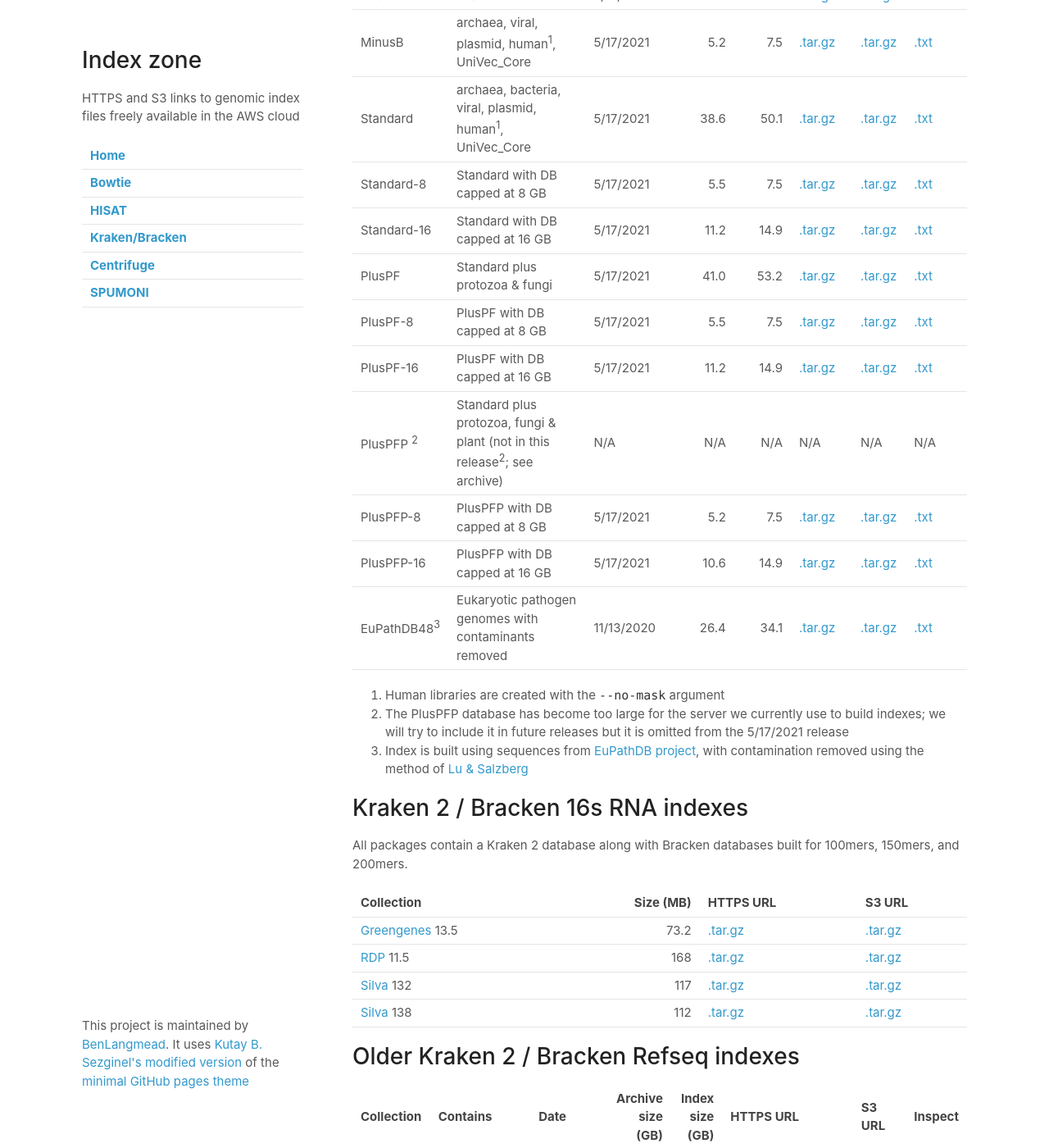
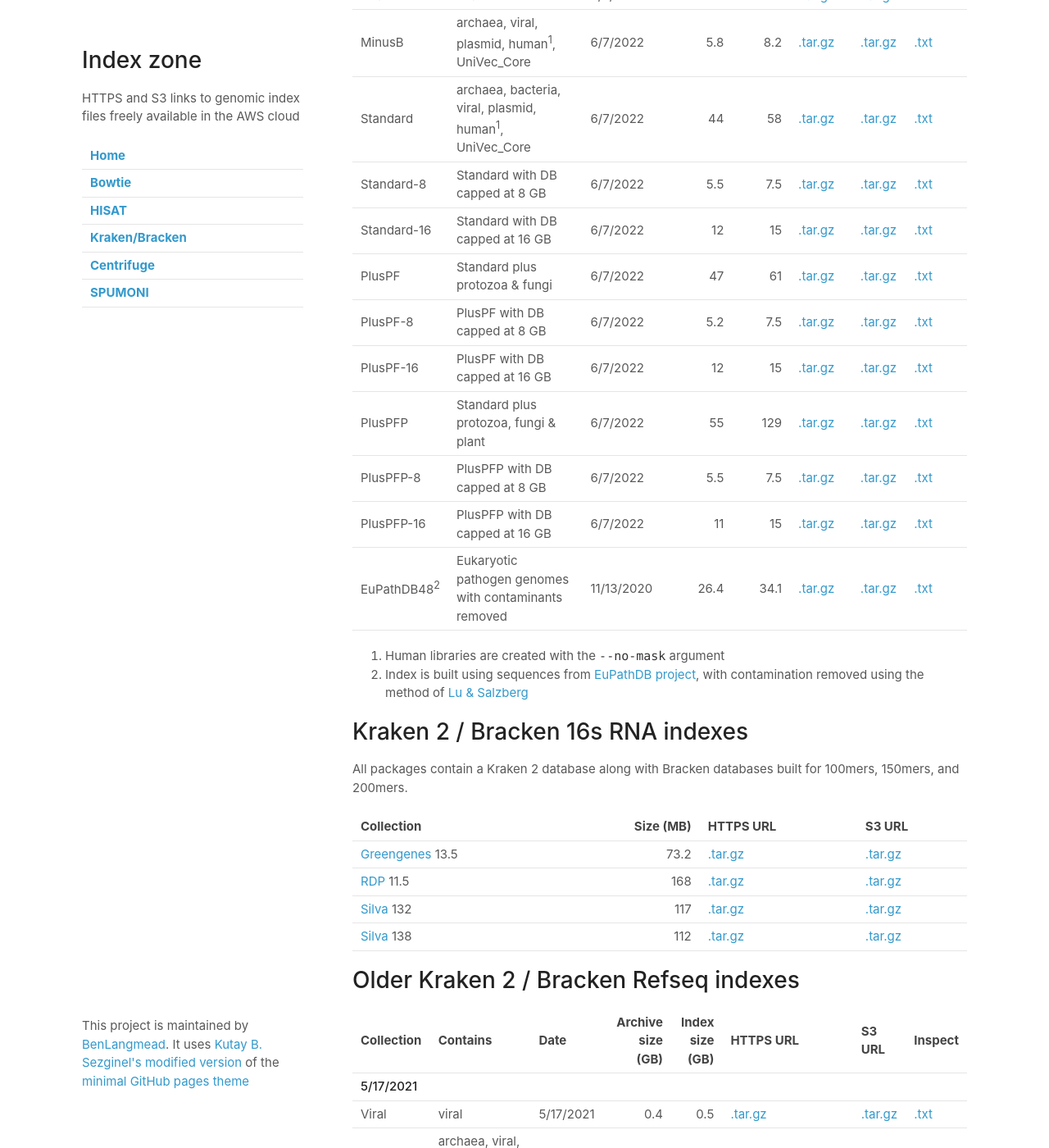
Before and after one commit to BenLangmead/aws-indexes, a Jekyll site: the page built from docs/k2.md, in a window 1280 px wide and 1400 px high, scrolled down 567 px. Shown: the whole window at 82% size. Built offline with Jekyll 4.4.1, drawn with Linux system fonts in a browser that asks for light colours; our own code applies the rules of GitHub Pages for plain Markdown files; some of the changed text lies outside the part shown.

Commit message:
update with June 2022 indexes

```diff
--- a/docs/k2.md
+++ b/docs/k2.md
@@ -15,22 +15,62 @@ Links in the "Inspect" column are to files containing the output of running `kra
 
 <div class="datatable-begin"></div>
 
-Collection    |     Contains                                                                   | Date       | Archive size (GB) | Index size (GB) |                          HTTPS URL | S3 URL                                 | Inspect
-------------- | ------------------------------------------------------------------------------ | ---------- | -----------------:| ---------------:| ---------------------------------- | -------------------------------------- | -------
-Viral         | viral                                                                          | 5/17/2021  |               0.4 |             0.5 | [.tar.gz][k2_viral_20210517]       | [.tar.gz][k2_viral_20210517_s3]        | [.txt][k2_viral_20210517_inspect]
-MinusB        | archaea, viral, plasmid, human<sup>1</sup>, UniVec_Core                        | 5/17/2021  |               5.2 |             7.5 | [.tar.gz][k2_minusb_20210517]      | [.tar.gz][k2_minusb_20210517_s3]       | [.txt][k2_minusb_20210517_inspect]
-Standard      | archaea, bacteria, viral, plasmid, human<sup>1</sup>, UniVec_Core              | 5/17/2021  |              38.6 |            50.1 | [.tar.gz][k2_standard_20210517]    | [.tar.gz][k2_standard_20210517_s3]     | [.txt][k2_standard_20210517_inspect]
-Standard-8    | Standard with DB capped at 8 GB                                                | 5/17/2021  |               5.5 |             7.5 | [.tar.gz][k2_standard_8_20210517]  | [.tar.gz][k2_standard_8_20210517_s3]   | [.txt][k2_standard_8_20210517_inspect]
-Standard-16   | Standard with DB capped at 16 GB                                               | 5/17/2021  |              11.2 |            14.9 | [.tar.gz][k2_standard_16_20210517] | [.tar.gz][k2_standard_16_20210517_s3]  | [.txt][k2_standard_16_20210517_inspect]
-PlusPF        | Standard plus protozoa & fungi                                                 | 5/17/2021  |              41.0 |            53.2 | [.tar.gz][k2_pluspf_20210517]      | [.tar.gz][k2_pluspf_20210517_s3]       | [.txt][k2_pluspf_20210517_inspect]
-PlusPF-8      | PlusPF with DB capped at 8 GB                                                  | 5/17/2021  |               5.5 |             7.5 | [.tar.gz][k2_pluspf_8_20210517]    | [.tar.gz][k2_pluspf_8_20210517_s3]     | [.txt][k2_pluspf_8_20210517_inspect]
-PlusPF-16     | PlusPF with DB capped at 16 GB                                                 | 5/17/2021  |              11.2 |            14.9 | [.tar.gz][k2_pluspf_16_20210517]   | [.tar.gz][k2_pluspf_16_20210517_s3]    | [.txt][k2_pluspf_16_20210517_inspect]
-PlusPFP <sup>2</sup>       | Standard plus protozoa, fungi & plant (not in this release<sup>2</sup>; see archive)       | N/A        |               N/A |  N/A            |     N/A                                 |      N/A                                    | N/A
-PlusPFP-8     | PlusPFP with DB capped at 8 GB                                                 | 5/17/2021  |               5.2 |             7.5 | [.tar.gz][k2_pluspfp_8_20210517]   | [.tar.gz][k2_pluspfp_8_20210517_s3]    | [.txt][k2_pluspfp_8_20210517_inspect]
-PlusPFP-16    | PlusPFP with DB capped at 16 GB                                                | 5/17/2021  |              10.6 |            14.9 | [.tar.gz][k2_pluspfp_16_20210517]  | [.tar.gz][k2_pluspfp_16_20210517_s3]   | [.txt][k2_pluspfp_16_20210517_inspect]
-EuPathDB48<sup>3</sup> | Eukaryotic pathogen genomes with contaminants removed                 | 11/13/2020 |              26.4 |            34.1 | [.tar.gz][k2_eupathdb_20201113]    | [.tar.gz][k2_eupathdb_20201113_s3]     | [.txt][k2_eupathdb_20201113_inspect]
+Collection    | Contains                                                          | Date     | Archive size (GB) | Index size (GB) |                          HTTPS URL | S3 URL                               | Inspect
+------------- |-------------------------------------------------------------------|----------|------------------:|----------------:| -------------------------------- | ------------------------------------ | -------
+Viral         | viral                                                             | 6/7/2022 |               0.4 |             0.5 | [.tar.gz][k2_viral_20220607]     | [.tar.gz][k2_viral_20220607_s3]      | [.txt][k2_viral_20220607_inspect]
+MinusB        | archaea, viral, plasmid, human<sup>1</sup>, UniVec_Core           | 6/7/2022 |               5.8 |             8.2 | [.tar.gz][k2_minusb_20220607]    | [.tar.gz][k2_minusb_20220607_s3]     | [.txt][k2_minusb_20220607_inspect]
+Standard      | archaea, bacteria, viral, plasmid, human<sup>1</sup>, UniVec_Core | 6/7/2022 |                44 |              58 | [.tar.gz][k2_standard_20220607]  | [.tar.gz][k2_standard_20220607_s3]   | [.txt][k2_standard_20220607_inspect]
+Standard-8    | Standard with DB capped at 8 GB                                   | 6/7/2022 |               5.5 |             7.5 | [.tar.gz][k2_standard_8_20220607] | [.tar.gz][k2_standard_8_20220607_s3] | [.txt][k2_standard_8_20220607_inspect]
+Standard-16   | Standard with DB capped at 16 GB                                  | 6/7/2022 |                12 |              15 | [.tar.gz][k2_standard_16_20220607] | [.tar.gz][k2_standard_16_20220607_s3] | [.txt][k2_standard_16_20220607_inspect]
+PlusPF        | Standard plus protozoa & fungi                                    | 6/7/2022 |                47 |              61 | [.tar.gz][k2_pluspf_20220607]    | [.tar.gz][k2_pluspf_20220607_s3]     | [.txt][k2_pluspf_20220607_inspect]
+PlusPF-8      | PlusPF with DB capped at 8 GB                                     | 6/7/2022 |               5.2 |             7.5 | [.tar.gz][k2_pluspf_8_20220607]  | [.tar.gz][k2_pluspf_8_20220607_s3]   | [.txt][k2_pluspf_8_20220607_inspect]
+PlusPF-16     | PlusPF with DB capped at 16 GB                                    | 6/7/2022 |                12 |              15 | [.tar.gz][k2_pluspf_16_20220607] | [.tar.gz][k2_pluspf_16_20220607_s3]  | [.txt][k2_pluspf_16_20220607_inspect]
+PlusPFP       | Standard plus protozoa, fungi & plant                             | 6/7/2022 |                55 |             129 | [.tar.gz][k2_pluspfp_20220607]   | [.tar.gz][k2_pluspfp_20220607_s3]    | [.txt][k2_pluspfp_20220607_inspect]
+PlusPFP-8     | PlusPFP with DB capped at 8 GB                                    | 6/7/2022 |               5.5 |             7.5 | [.tar.gz][k2_pluspfp_8_20220607] | [.tar.gz][k2_pluspfp_8_20220607_s3]  | [.txt][k2_pluspfp_8_20220607_inspect]
+PlusPFP-16    | PlusPFP with DB capped at 16 GB                                   | 6/7/2022 |                11 |              15 | [.tar.gz][k2_pluspfp_16_20220607] | [.tar.gz][k2_pluspfp_16_20220607_s3] | [.txt][k2_pluspfp_16_20220607_inspect]
+EuPathDB48<sup>2</sup> | Eukaryotic pathogen genomes with contaminants removed             | 11/13/2020 |              26.4 |            34.1 | [.tar.gz][k2_eupathdb_20201113]  | [.tar.gz][k2_eupathdb_20201113_s3]   | [.txt][k2_eupathdb_20201113_inspect]
 
 <div class="datatable-end"></div>
+
+
+
+[k2_viral_20220607]: https://genome-idx.s3.amazonaws.com/kraken/k2_viral_20220607.tar.gz
+[k2_minusb_20220607]: https://genome-idx.s3.amazonaws.com/kraken/k2_minusb_20220607.tar.gz
+[k2_standard_20220607]: https://genome-idx.s3.amazonaws.com/kraken/k2_standard_20220607.tar.gz
+[k2_standard_8_20220607]: https://genome-idx.s3.amazonaws.com/kraken/k2_standard_8gb_20220607.tar.gz
+[k2_standard_16_20220607]: https://genome-idx.s3.amazonaws.com/kraken/k2_standard_16gb_20220607.tar.gz
+[k2_pluspf_20220607]: https://genome-idx.s3.amazonaws.com/kraken/k2_pluspf_20220607.tar.gz
+[k2_pluspf_8_20220607]: https://genome-idx.s3.amazonaws.com/kraken/k2_pluspf_8gb_20220607.tar.gz
+[k2_pluspf_16_20220607]: https://genome-idx.s3.amazonaws.com/kraken/k2_pluspf_16gb_20220607.tar.gz
+[k2_pluspfp_20220607]: https://genome-idx.s3.amazonaws.com/kraken/k2_pluspfp_8gb_20220607.tar.gz
+[k2_pluspfp_8_20220607]: https://genome-idx.s3.amazonaws.com/kraken/k2_pluspfp_20220607.tar.gz
+[k2_pluspfp_16_20220607]: https://genome-idx.s3.amazonaws.com/kraken/k2_pluspfp_16gb_20220607.tar.gz
+
+[k2_viral_20220607_s3]: s3://genome-idx/kraken/k2_viral_20220607.tar.gz
+[k2_minusb_20220607_s3]: s3://genome-idx/kraken/k2_minusb_20220607.tar.gz
+[k2_standard_20220607_s3]: s3://genome-idx/kraken/k2_standard_20220607.tar.gz
+[k2_standard_8_20220607_s3]: s3://genome-idx/kraken/k2_standard_8gb_20220607.tar.gz
+[k2_standard_16_20220607_s3]: s3://genome-idx/kraken/k2_standard_16gb_20220607.tar.gz
+[k2_pluspf_20220607_s3]: s3://genome-idx/kraken/k2_pluspf_20220607.tar.gz
+[k2_pluspf_8_20220607_s3]: s3://genome-idx/kraken/k2_pluspf_8gb_20220607.tar.gz
+[k2_pluspf_16_20220607_s3]: s3://genome-idx/kraken/k2_pluspf_16gb_20220607.tar.gz
+[k2_pluspfp_20220607_s3]: s3://genome-idx/kraken/k2_pluspfp_20220607.tar.gz
+[k2_pluspfp_20220607_s3]: s3://genome-idx/kraken/k2_pluspfp_20220607.tar.gz
+[k2_pluspfp_8_20220607_s3]: s3://genome-idx/kraken/k2_pluspfp_8gb_20220607.tar.gz
+[k2_pluspfp_16_20220607_s3]: s3://genome-idx/kraken/k2_pluspfp_16gb_20220607.tar.gz
+
+[k2_viral_20220607_inspect]: https://genome-idx.s3.amazonaws.com/kraken/viral_20220607/inspect.txt
+[k2_minusb_20220607_inspect]: https://genome-idx.s3.amazonaws.com/kraken/minusb_20220607/inspect.txt
+[k2_standard_20220607_inspect]: https://genome-idx.s3.amazonaws.com/kraken/standard_20220607/inspect.txt
+[k2_standard_8_20220607_inspect]: https://genome-idx.s3.amazonaws.com/kraken/standard_8gb_20220607/inspect.txt
+[k2_standard_16_20220607_inspect]: https://genome-idx.s3.amazonaws.com/kraken/standard_16gb_20220607/inspect.txt
+[k2_pluspf_20220607_inspect]: https://genome-idx.s3.amazonaws.com/kraken/pluspf_20220607/inspect.txt
+[k2_pluspf_8_20220607_inspect]: https://genome-idx.s3.amazonaws.com/kraken/pluspf_8gb_20220607/inspect.txt
+[k2_pluspf_16_20220607_inspect]: https://genome-idx.s3.amazonaws.com/kraken/pluspf_16gb_20220607/inspect.txt
+[k2_pluspfp_20220607_inspect]: https://genome-idx.s3.amazonaws.com/kraken/pluspfp_20220607/inspect.txt
+[k2_pluspfp_8_20220607_inspect]: https://genome-idx.s3.amazonaws.com/kraken/pluspfp_8gb_20220607/inspect.txt
+[k2_pluspfp_16_20220607_inspect]: https://genome-idx.s3.amazonaws.com/kraken/pluspfp_16gb_20220607/inspect.txt
+
 
 
 
@@ -122,8 +162,7 @@ EuPathDB48<sup>3</sup> | Eukaryotic pathogen genomes with contaminants removed
 [k2_pluspfp_16_20210127_inspect]: https://genome-idx.s3.amazonaws.com/kraken/pluspfp_16gb_20210127/inspect.txt
 
 1. Human libraries are created with the `--no-mask` argument
-2. The PlusPFP database has become too large for the server we currently use to build indexes; we will try to include it in future releases but it is omitted from the 5/17/2021 release
-3. Index is built using sequences from [EuPathDB project](https://veupathdb.org/veupathdb/app), with contamination removed using the method of [Lu & Salzberg](https://doi.org/10.1371/journal.pcbi.1006277)
+2. Index is built using sequences from [EuPathDB project](https://veupathdb.org/veupathdb/app), with contamination removed using the method of [Lu & Salzberg](https://doi.org/10.1371/journal.pcbi.1006277)
 
 # Kraken 2 / Bracken 16s RNA indexes
 
@@ -158,6 +197,18 @@ Collection              |  Size (MB) | HTTPS URL                        | S3 URL
 Collection    |     Contains                                            | Date       | Archive size (GB) | Index size (GB) |                          HTTPS URL | S3 URL                                 | Inspect
 ------------- | ------------------------------------------------------- | ---------- | -----------------:| ---------------:| ---------------------------------- | -------------------------------------- | -------
 **5/17/2021** |                                                         |            |                   |                 |                                    |                                        |
+Viral         | viral                                                                          | 5/17/2021  |               0.4 |             0.5 | [.tar.gz][k2_viral_20210517]       | [.tar.gz][k2_viral_20210517_s3]        | [.txt][k2_viral_20210517_inspect]
+MinusB        | archaea, viral, plasmid, human<sup>1</sup>, UniVec_Core                        | 5/17/2021  |               5.2 |             7.5 | [.tar.gz][k2_minusb_20210517]      | [.tar.gz][k2_minusb_20210517_s3]       | [.txt][k2_minusb_20210517_inspect]
+Standard      | archaea, bacteria, viral, plasmid, human<sup>1</sup>, UniVec_Core              | 5/17/2021  |              38.6 |            50.1 | [.tar.gz][k2_standard_20210517]    | [.tar.gz][k2_standard_20210517_s3]     | [.txt][k2_standard_20210517_inspect]
+Standard-8    | Standard with DB capped at 8 GB                                                | 5/17/2021  |               5.5 |             7.5 | [.tar.gz][k2_standard_8_20210517]  | [.tar.gz][k2_standard_8_20210517_s3]   | [.txt][k2_standard_8_20210517_inspect]
+Standard-16   | Standard with DB capped at 16 GB                                               | 5/17/2021  |              11.2 |            14.9 | [.tar.gz][k2_standard_16_20210517] | [.tar.gz][k2_standard_16_20210517_s3]  | [.txt][k2_standard_16_20210517_inspect]
+PlusPF        | Standard plus protozoa & fungi                                                 | 5/17/2021  |              41.0 |            53.2 | [.tar.gz][k2_pluspf_20210517]      | [.tar.gz][k2_pluspf_20210517_s3]       | [.txt][k2_pluspf_20210517_inspect]
+PlusPF-8      | PlusPF with DB capped at 8 GB                                                  | 5/17/2021  |               5.5 |             7.5 | [.tar.gz][k2_pluspf_8_20210517]    | [.tar.gz][k2_pluspf_8_20210517_s3]     | [.txt][k2_pluspf_8_20210517_inspect]
+PlusPF-16     | PlusPF with DB capped at 16 GB                                                 | 5/17/2021  |              11.2 |            14.9 | [.tar.gz][k2_pluspf_16_20210517]   | [.tar.gz][k2_pluspf_16_20210517_s3]    | [.txt][k2_pluspf_16_20210517_inspect]
+PlusPFP <sup>2</sup>       | Standard plus protozoa, fungi & plant (not in this release<sup>2</sup>; see archive)       | N/A        |               N/A |  N/A            |     N/A                                 |      N/A                                    | N/A
+PlusPFP-8     | PlusPFP with DB capped at 8 GB                                                 | 5/17/2021  |               5.2 |             7.5 | [.tar.gz][k2_pluspfp_8_20210517]   | [.tar.gz][k2_pluspfp_8_20210517_s3]    | [.txt][k2_pluspfp_8_20210517_inspect]
+PlusPFP-16    | PlusPFP with DB capped at 16 GB                                                | 5/17/2021  |              10.6 |            14.9 | [.tar.gz][k2_pluspfp_16_20210517]  | [.tar.gz][k2_pluspfp_16_20210517_s3]   | [.txt][k2_pluspfp_16_20210517_inspect]
+**1/27/2021** |                                                         |            |                   |                 |                                    |                                        |
 Viral         | viral                                                                          | 12/2/2020  |               0.4 |             0.4 | [.tar.gz][k2_viral_20210515]       | [.tar.gz][k2_viral_20201202_s3]        | [.txt][k2_viral_20201202_inspect]
 MinusB        | archaea, viral, plasmid, human<sup>1</sup>, UniVec_Core                        | 12/2/2020  |               5.1 |             7.4 | [.tar.gz][k2_minusb_20201202]      | [.tar.gz][k2_minusb_20201202_s3]       | [.txt][k2_minusb_20201202_inspect]
 Standard      | archaea, bacteria, viral, plasmid, human<sup>1</sup>, UniVec_Core              | 12/2/2020  |              36.0 |            46.8 | [.tar.gz][k2_standard_20201202]    | [.tar.gz][k2_standard_20201202_s3]     | [.txt][k2_standard_20201202_inspect]
```
